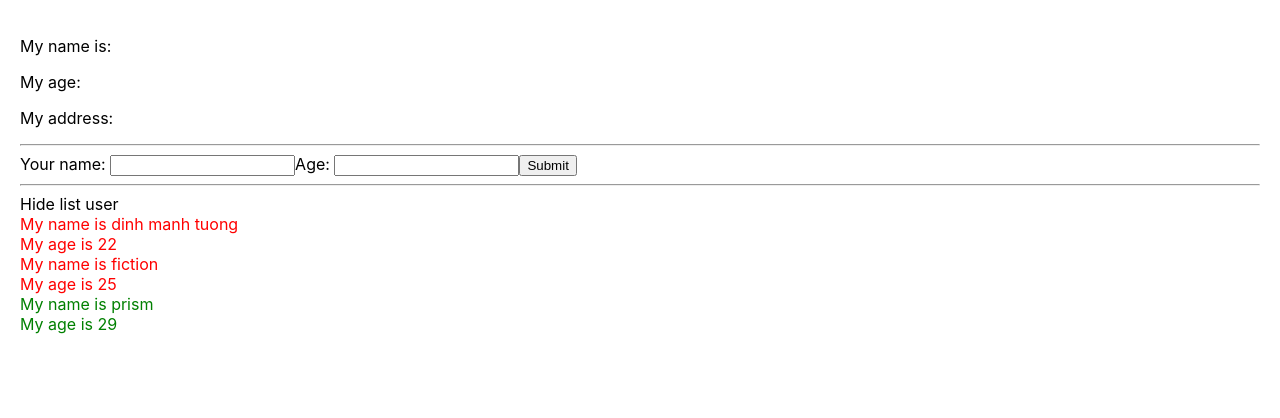
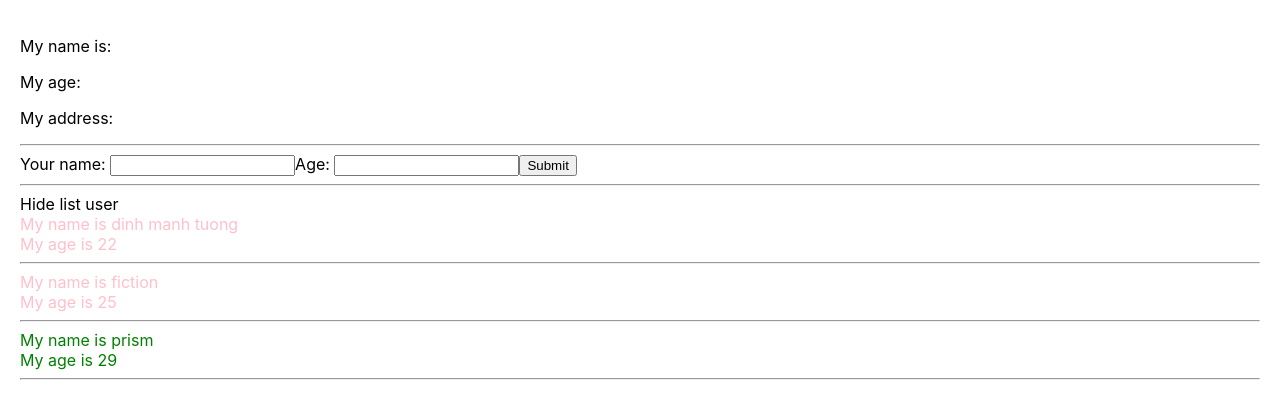
Before and after one commit to prism9x/react, a React (Create React App) app: page / in a window 1280 px wide. Shown: the top 418 px of the page. Built offline with nearby package versions, Linux system fonts and the light colour scheme.

Commit message:
scss using

```diff
--- a/package.json
+++ b/package.json
@@ -9,6 +9,7 @@
     "react": "^18.2.0",
     "react-dom": "^18.2.0",
     "react-scripts": "5.0.1",
+    "sass": "1.53.0",
     "web-vitals": "^2.1.4"
   },
   "scripts": {
--- a/src/App.js
+++ b/src/App.js
@@ -1,5 +1,5 @@
 import logo from './logo.svg';
-import './App.css';
+import './App.scss';
 import React from 'react';
 import MyComponent from './components/MyComponent';
 
--- a/src/App.css
+++ b/src/App.scss
@@ -1,11 +1,3 @@
-
-.red{
-  color: red;
-}
-
-.green{
-  color: green;
-}
 .App {
   text-align: center;
 }
--- a/src/components/DisplayInfor.js
+++ b/src/components/DisplayInfor.js
@@ -1,4 +1,5 @@
 import React from "react";
+import './DisplayInfor.scss';
 
 class DisplayInfor extends React.Component {
     state = {
@@ -15,7 +16,7 @@
         const { listUsers } = this.props
         console.log(listUsers)
         return (
-            <div>
+            <div className="display-infor-container">
                 <div>
                     <span onClick={() => { this.handleShowHide() }}>
                         {this.state.isShowListUser === true ? "Hide list user" : "Hide List User"}
@@ -29,6 +30,7 @@
                                     <div key={item.id} className={+item.age > 25 ? "green" : "red"}>
                                         <div>My name is {item.name}</div>
                                         <div>My age is {item.age}</div>
+                                        <hr></hr>
                                     </div>
                                 )
                             })
--- /dev/null
+++ b/src/components/DisplayInfor.scss
@@ -0,0 +1,9 @@
+.display-infor-container{
+  .red{
+    color: pink;
+    }
+
+    .green{
+    color: green;
+    }
+}
```
Also changed, not shown: 1 other file (tests, documents, lock files or other folders).
